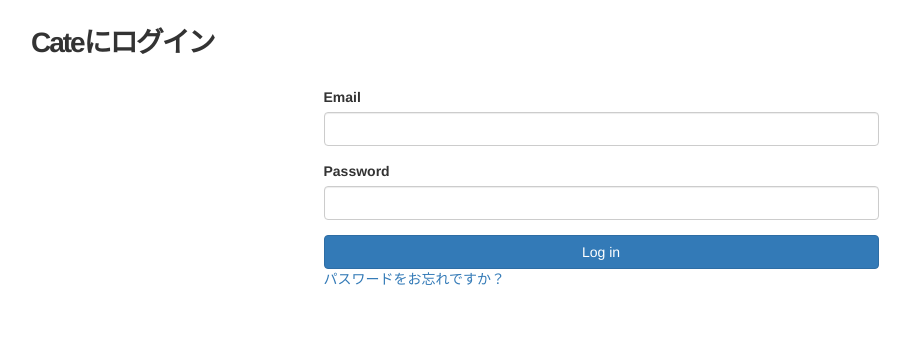
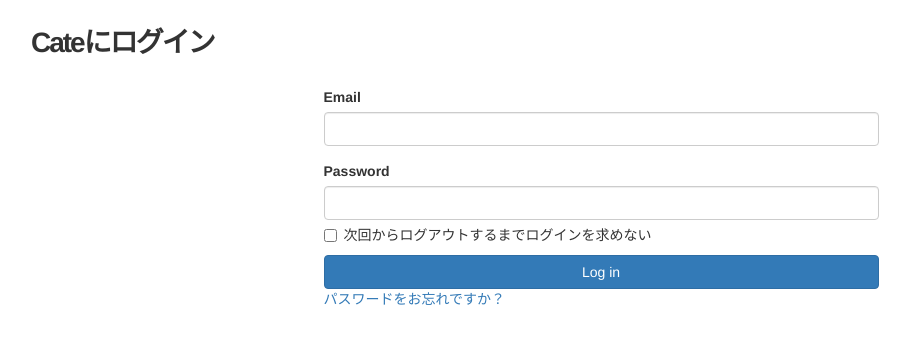
Before and after one commit to YamamotoKou/cate, a Rails app: page /login in a window 1280 px wide. Shown: the part 51-395 px from the top of the page, without its empty margins (39-949 px from the left). Run offline with Rails 7, Linux system fonts and the light colour scheme; style sheets or scripts are compiled from the project's sources; some libraries are stand-ins or nearby versions.

Commit message:
永続ログインの作成

```diff
--- a/app/assets/stylesheets/custom.scss
+++ b/app/assets/stylesheets/custom.scss
@@ -166,3 +166,16 @@
     color: $state-danger-text;
   }
 }
+.checkbox {
+  margin-top: -10px;
+  margin-bottom: 10px;
+  span {
+    margin-left: 20px;
+    font-weight: normal;
+  }
+}
+
+#session_remember_me {
+  width: auto;
+  margin-left: 0;
+}
--- a/app/controllers/sessions_controller.rb
+++ b/app/controllers/sessions_controller.rb
@@ -8,7 +8,7 @@
     if user &.authenticate(params[:session][:password])
       #user && user.authenticate(params[:session][:password])
       log_in user
-      remember user
+      params[:session][:remember_me] == '1' ? remember(user) : forget(user)
       redirect_to user
     else
       flash.now[:danger] = '入力されたユーザー名やパスワードが正しくありません。確認してからやり直してください。'
--- a/app/models/user.rb
+++ b/app/models/user.rb
@@ -33,6 +33,7 @@
   end
 
   def authenticated?(remember_token)
+    # 一方のブラウザでログアウトし， もう一方がログインで終了しても, このメソッドを適応（エラー）させないように.
     return false if remember_digest.nil?
     BCrypt::Password.new(remember_digest).is_password?(remember_token)
   end
--- a/app/views/sessions/new.html.erb
+++ b/app/views/sessions/new.html.erb
@@ -11,6 +11,11 @@
       <%= f.label :password %>
       <%= f.password_field :password, class: 'form-control' %>
 
+      <%= f.label :remember_me, class: "checkbox inline" do %>
+        <%= f.check_box :remember_me %>
+        <span>次回からログアウトするまでログインを求めない</span>
+      <% end %>
+
       <%= f.submit "Log in", class: "btn btn-primary" %>
     <% end %>
 
```
Also changed, not shown: app/helpers/sessions_helper.rb (+0 -8 lines).
